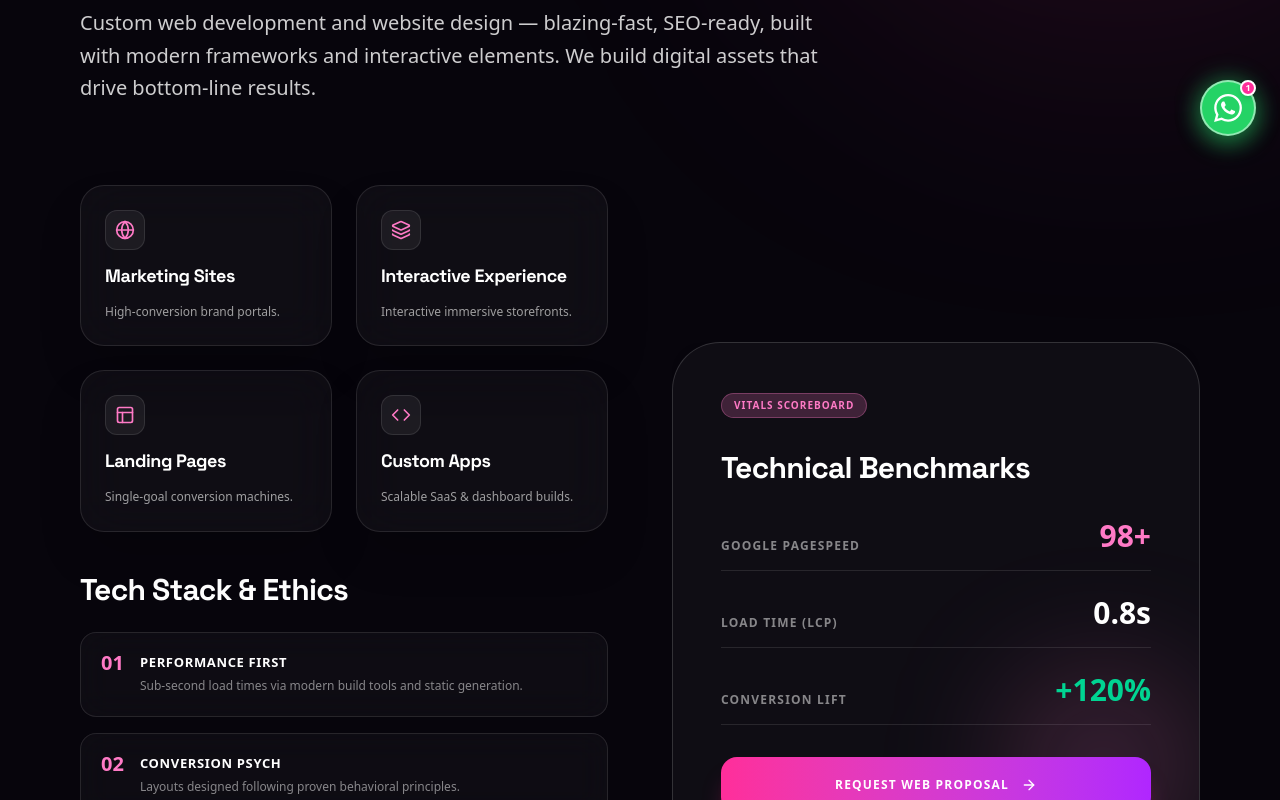
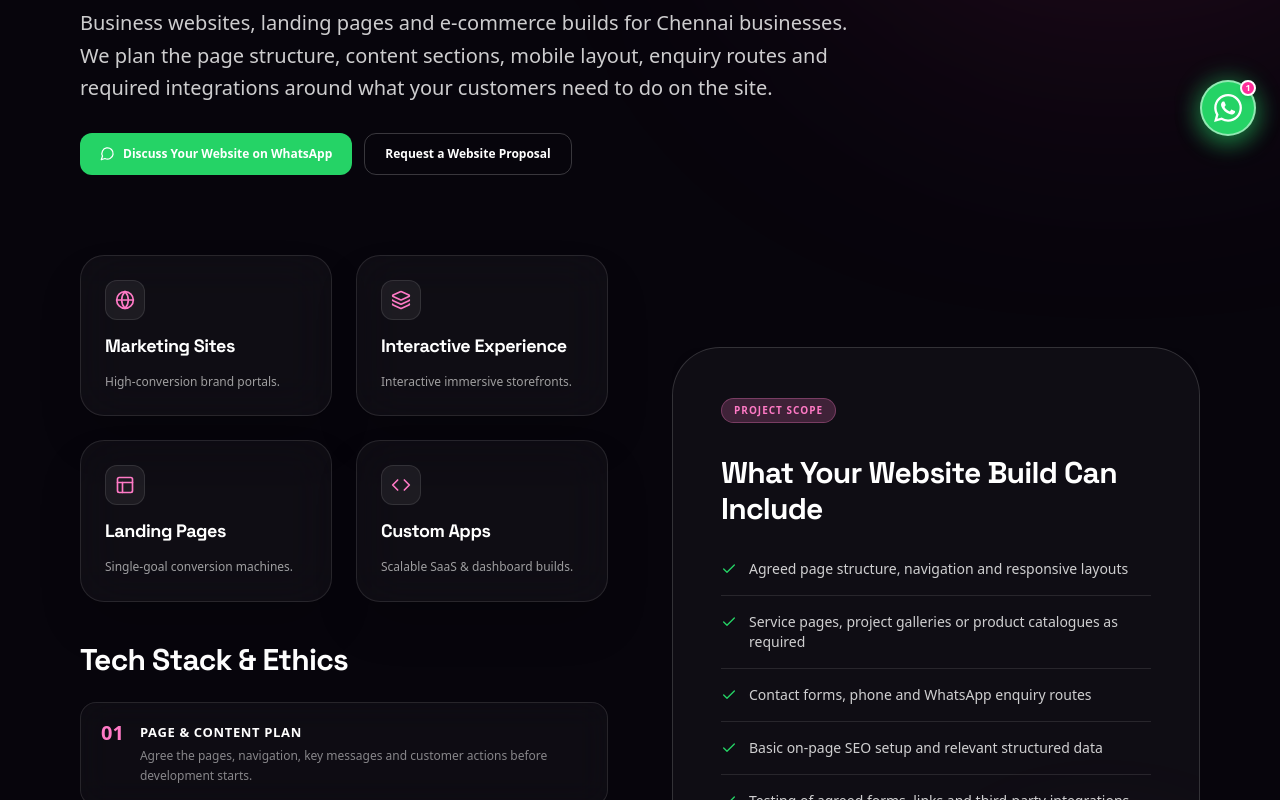
Before and after one commit to deenapriyanka00217-arch/my-dp-Digital, a React (Vite) app: page /services/web-design-development in a window 1280 px wide. Shown: the part 640-1440 px from the top of the page. Built offline with nearby package versions, Linux system fonts and the light colour scheme.

Commit message:
seo: clarify website build scope and add quote CTA

```diff
--- a/src/pages/WebDesign.tsx
+++ b/src/pages/WebDesign.tsx
@@ -1,9 +1,11 @@
 import { motion } from 'framer-motion';
-import { Layout, Globe, Code, Zap, Check, ArrowRight, Sparkles, Smartphone, Layers } from 'lucide-react';
+import { Layout, Globe, Code, Zap, Check, ArrowRight, Sparkles, Smartphone, Layers, MessageCircle } from 'lucide-react';
 import { Link } from 'react-router-dom';
 import { Card3DTilt } from '../components/Card3DTilt';
 import FAQ from '../components/FAQ';
 import PageSEO from '../components/PageSEO';
+
+const WHATSAPP_PHONE = '918148320217';
 
 const webDesignExamples = [
   {
@@ -59,7 +61,7 @@ const WebDesignPage = () => {
     <>
     <PageSEO
       title="Website Design & Development in Chennai | My DP Digital"
-      description="SEO-ready business, clinic and e-commerce websites in Chennai, designed for mobile use, clear service information and customer enquiries."
+      description="Business, clinic and e-commerce website design in Chennai with mobile-first layouts, clear service pages, enquiry forms and scoped development."
       canonicalPath="/services/web-design-development"
       jsonLd={WEBDESIGN_JSON_LD}
     />
@@ -76,8 +78,22 @@ const WebDesignPage = () => {
             Website Design & Development in Chennai <br /> <span className="text-transparent bg-clip-text bg-gradient-to-r from-[#FF2E9A] via-[#B026FF] to-[#06B6D4]">for Growing Businesses.</span>
           </h1>
           <p className="text-lg sm:text-xl text-white/80 leading-relaxed font-normal">
-            Custom web development and website design — blazing-fast, SEO-ready, built with modern frameworks and interactive elements. We build digital assets that drive bottom-line results.
+            Business websites, landing pages and e-commerce builds for Chennai businesses. We plan the page structure, content sections, mobile layout, enquiry routes and required integrations around what your customers need to do on the site.
           </p>
+          <div className="flex flex-wrap gap-3 pt-2">
+            <a
+              href={`https://wa.me/${WHATSAPP_PHONE}?text=${encodeURIComponent('Hi My DP Digital, I would like a website development quote. Business type: __. Website type: __. Approximate pages: __. Required features: __. Target area: __. Budget range: __.')}`}
+              target="_blank"
+              rel="noopener noreferrer"
+              className="inline-flex items-center gap-2 rounded-xl bg-[#25D366] px-5 py-3 text-xs font-bold text-white transition-colors hover:bg-[#20ba59]"
+              aria-label="Request a website quote on WhatsApp"
+            >
+              <MessageCircle size={15} /> Discuss Your Website on WhatsApp
+            </a>
+            <Link to="/contact" className="inline-flex items-center rounded-xl border border-white/20 px-5 py-3 text-xs font-bold text-white hover:bg-white/10">
+              Request a Website Proposal
+            </Link>
+          </div>
         </div>
 
         <div className="grid lg:grid-cols-12 gap-12 lg:gap-16 items-center mb-32">
@@ -103,10 +119,10 @@ const WebDesignPage = () => {
               <h2 className="text-2xl sm:text-3xl font-black text-white tracking-tight">Tech Stack & Ethics</h2>
               <div className="space-y-4">
                 {[
-                  { step: '01', title: 'Performance First', text: 'Sub-second load times via modern build tools and static generation.' },
-                  { step: '02', title: 'Conversion Psych', text: 'Layouts designed following proven behavioral principles.' },
-                  { step: '03', title: 'Responsive Flow', text: 'Pixel-perfect across mobile, tablet, and ultra-wide.' },
-                  { step: '04', title: 'Clean Architecture', text: 'Maintainable, scalable, and secure codebase.' },
+                  { step: '01', title: 'Page & Content Plan', text: 'Agree the pages, navigation, key messages and customer actions before development starts.' },
+                  { step: '02', title: 'Mobile-First Layout', text: 'Build responsive page layouts and check common mobile, tablet and desktop widths.' },
+                  { step: '03', title: 'Enquiry Journey', text: 'Set up the agreed contact form, phone and WhatsApp routes, then review the submission flow.' },
+                  { step: '04', title: 'Launch Checks', text: 'Review page titles, indexability, images, links and the agreed integrations before handover.' },
                 ].map((item, idx) => (
                   <div key={idx} className="flex gap-4 p-5 rounded-2xl bg-white/[0.03] backdrop-blur-lg border border-white/10 items-start">
                     <span className="text-xl font-black text-[#FF7AC6] leading-none">{item.step}</span>
@@ -126,23 +142,26 @@ const WebDesignPage = () => {
                 <div className="absolute bottom-0 right-0 w-48 h-48 bg-[#FF7AC6]/20 blur-3xl rounded-full" />
                 <div className="relative z-10 space-y-8">
                   <div className="inline-flex px-3 py-1 rounded-full bg-[#FF7AC6]/20 border border-[#FF7AC6]/30 text-[#FF7AC6] text-[10px] font-bold uppercase tracking-widest">
-                    Vitals Scoreboard
+                    Project Scope
                   </div>
-                  <h3 className="text-3xl font-black text-white tracking-tight">Technical Benchmarks</h3>
-                  <div className="space-y-6">
-                    <div className="flex items-end justify-between border-b border-white/10 pb-4">
-                      <span className="text-xs font-bold text-white/50 uppercase tracking-widest">Google PageSpeed</span>
-                      <span className="text-3xl font-black text-[#FF7AC6]">98+</span>
-                    </div>
-                    <div className="flex items-end justify-between border-b border-white/10 pb-4">
-                      <span className="text-xs font-bold text-white/50 uppercase tracking-widest">Load Time (LCP)</span>
-                      <span className="text-3xl font-black text-white">0.8s</span>
-                    </div>
-                    <div className="flex items-end justify-between border-b border-white/10 pb-4">
-                      <span className="text-xs font-bold text-white/50 uppercase tracking-widest">Conversion Lift</span>
-                      <span className="text-3xl font-black text-emerald-400">+120%</span>
-                    </div>
+                  <h3 className="text-3xl font-black text-white tracking-tight">What Your Website Build Can Include</h3>
+                  <div className="space-y-4">
+                    {[
+                      'Agreed page structure, navigation and responsive layouts',
+                      'Service pages, project galleries or product catalogues as required',
+                      'Contact forms, phone and WhatsApp enquiry routes',
+                      'Basic on-page SEO setup and relevant structured data',
+                      'Testing of agreed forms, links and third-party integrations',
+                    ].map((item) => (
+                      <div key={item} className="flex items-start gap-3 border-b border-white/10 pb-4 text-sm text-white/80">
+                        <Check size={16} className="mt-0.5 shrink-0 text-[#25D366]" />
+                        <span>{item}</span>
+                      </div>
+                    ))}
                   </div>
+                  <p className="text-xs leading-relaxed text-white/55">
+                    The final scope and quote depend on page count, content readiness, design complexity, integrations and ongoing support. Speed results depend on hosting, content and third-party tools, so performance is checked rather than promised as a fixed score or load time.
+                  </p>
                   <Link
                     to="/contact"
                     className="w-full py-5 rounded-2xl bg-gradient-to-r from-[#FF2E9A] to-[#B026FF] text-white font-bold uppercase tracking-widest text-xs flex items-center justify-center gap-3 shadow-xl shadow-[#FF2E9A]/25 hover:from-[#FF7AC6] hover:to-[#FF2E9A] transition-all"
```
